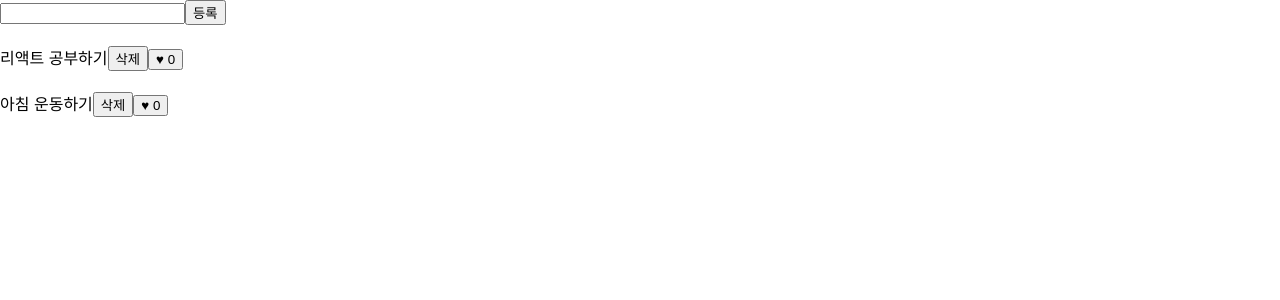
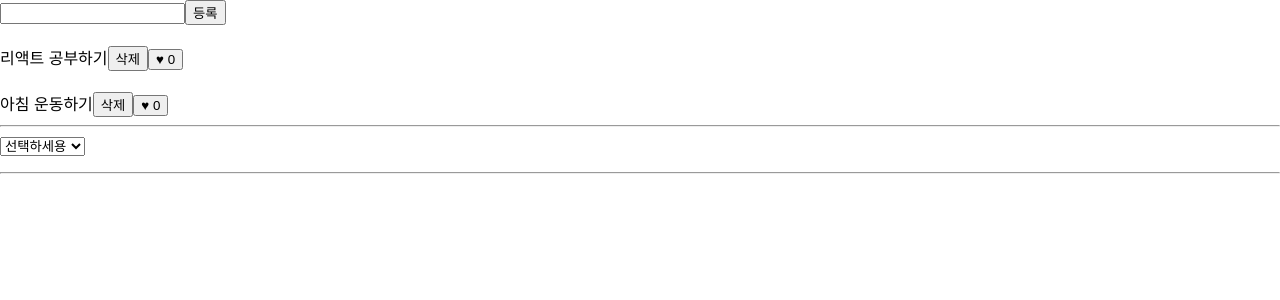
Before and after one commit to yui62yui/react_practice, a React (Create React App) app: page / in a window 1280 px wide. Shown: the top 300 px of the page. Built offline with nearby package versions, Linux system fonts and the light colour scheme.

Commit message:
SelectedList.jsx 추가

```diff
--- a/src/App.js
+++ b/src/App.js
@@ -1,10 +1,14 @@
 import './App.css';
+import SelectList from './component/SelectList';
 import TodoList from './component/TodoList';
 
 function App() {
   return (
     <>
       <TodoList />
+      <hr/>
+      <SelectList />
+      <hr/>
     </>
   )
 }
--- /dev/null
+++ b/src/component/SelectList.jsx
@@ -0,0 +1,19 @@
+import React, { useState } from 'react'
+
+const SelectList = () => {
+    const [selected, setSelected] = useState("");
+  return (
+    <div>
+      <select value={selected} onChange={(e)=>{setSelected(e.target.value)}}>
+        <option value="">선택하세용</option>
+        <option value="Attention">Attention</option>
+        <option value="Hype Boy">Hype Boy</option>
+        <option value="Ditto">Ditto</option>
+        <option value="Super Shy">Super Shy</option>
+      </select>
+      <p>{selected}</p>
+    </div>
+  )
+}
+
+export default SelectList
```
